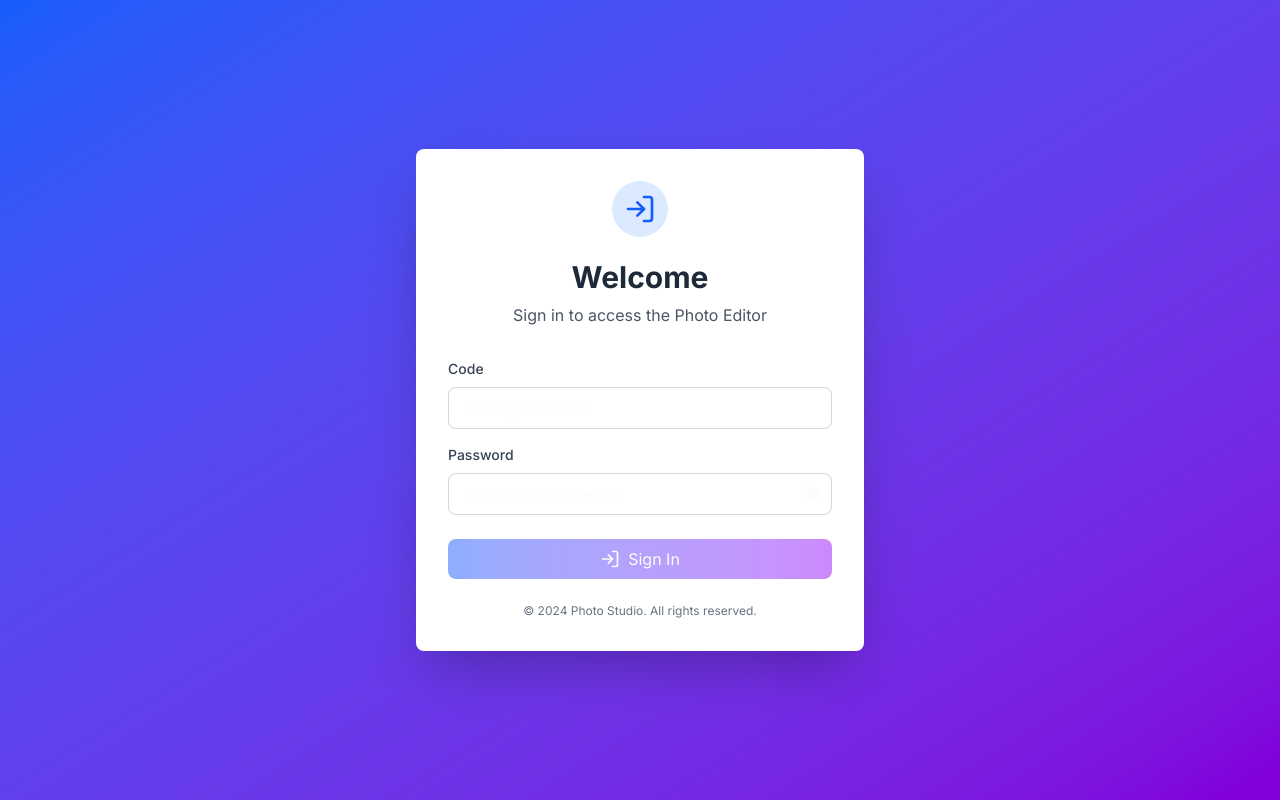
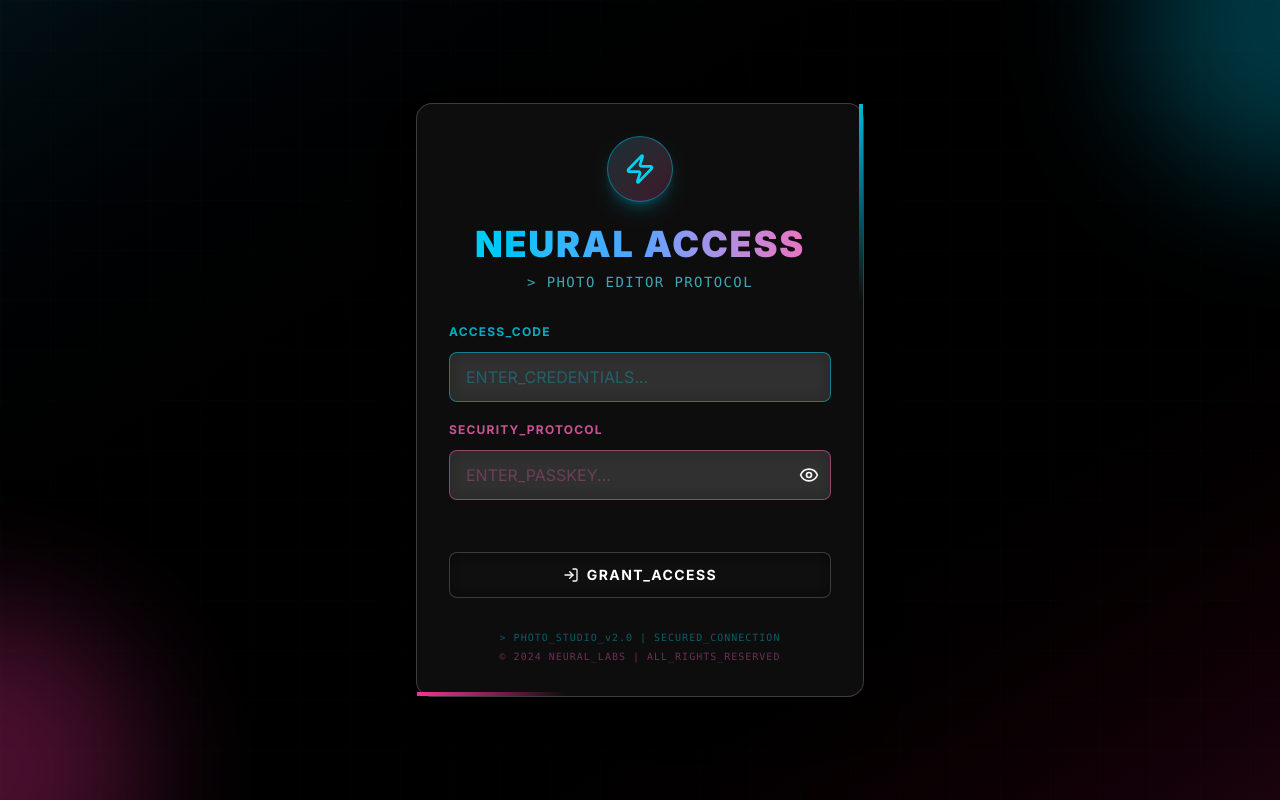
Before and after one commit to gitbuh0-byte/iddl, a React (Vite) app: page / in a window 1280 px wide. Built offline with nearby package versions, Linux system fonts and the light colour scheme.

Commit message:
Redesign login page with cyberpunk glassmorphism aesthetic

```diff
--- a/src/components/Login.tsx
+++ b/src/components/Login.tsx
@@ -1,6 +1,6 @@
 import React, { useState } from "react";
 import { motion } from "motion/react";
-import { Eye, EyeOff, LogIn } from "lucide-react";
+import { Eye, EyeOff, LogIn, Zap } from "lucide-react";
 
 interface LoginProps {
   onLoginSuccess: () => void;
@@ -45,61 +45,142 @@ export const Login: React.FC<LoginProps> = ({ onLoginSuccess }) => {
   };
 
   return (
-    <div className="min-h-screen bg-gradient-to-br from-blue-600 to-purple-700 flex items-center justify-center p-4">
+    <div className="min-h-screen bg-black overflow-hidden flex items-center justify-center p-4 relative">
+      {/* Animated background grid */}
+      <div className="absolute inset-0 bg-gradient-to-br from-cyan-900/20 via-black to-pink-900/20" />
+      <svg className="absolute inset-0 w-full h-full opacity-10 pointer-events-none">
+        <defs>
+          <pattern id="grid" width="50" height="50" patternUnits="userSpaceOnUse">
+            <path d="M 50 0 L 0 0 0 50" fill="none" stroke="rgba(0, 255, 255, 0.5)" strokeWidth="0.5"/>
+          </pattern>
+        </defs>
+        <rect width="100%" height="100%" fill="url(#grid)" />
+      </svg>
+
+      {/* Animated orbs */}
       <motion.div
-        initial={{ opacity: 0, y: 20 }}
-        animate={{ opacity: 1, y: 0 }}
-        transition={{ duration: 0.5 }}
-        className="w-full max-w-md bg-white rounded-lg shadow-2xl p-8"
+        className="absolute -top-40 -right-40 w-80 h-80 rounded-full bg-cyan-500/30 blur-3xl"
+        animate={{
+          y: [0, 30, 0],
+          x: [0, 20, 0],
+        }}
+        transition={{
+          duration: 8,
+          repeat: Infinity,
+          ease: "easeInOut",
+        }}
+      />
+      <motion.div
+        className="absolute -bottom-40 -left-40 w-80 h-80 rounded-full bg-pink-500/30 blur-3xl"
+        animate={{
+          y: [0, -30, 0],
+          x: [0, -20, 0],
+        }}
+        transition={{
+          duration: 10,
+          repeat: Infinity,
+          ease: "easeInOut",
+        }}
+      />
+
+      {/* Main content */}
+      <div className="relative z-10 w-full max-w-md">
+        <motion.div
+          initial={{ opacity: 0, y: 20, scale: 0.95 }}
+          animate={{ opacity: 1, y: 0, scale: 1 }}
+          transition={{ duration: 0.6 }}
+          className="relative"
         >
+          {/* Glowing border effect */}
+          <div className="absolute inset-0 bg-gradient-to-r from-cyan-500/50 via-purple-500/50 to-pink-500/50 rounded-2xl blur-lg opacity-0 group-hover:opacity-100 transition-opacity duration-500" />
+
+          {/* Glassmorphic card */}
+          <div className="relative backdrop-blur-2xl bg-white/5 border border-white/20 rounded-2xl p-8 shadow-2xl">
+            {/* Decorative elements */}
+            <div className="absolute top-0 right-0 w-1 h-1/3 bg-gradient-to-b from-cyan-500 to-transparent" />
+            <div className="absolute bottom-0 left-0 w-1/3 h-1 bg-gradient-to-r from-pink-500 to-transparent" />
+
             {/* Header */}
             <div className="text-center mb-8">
-          <div className="inline-block p-3 bg-blue-100 rounded-full mb-4">
-            <LogIn className="w-8 h-8 text-blue-600" />
-          </div>
-          <h1 className="text-3xl font-bold text-gray-800 mb-2">Welcome</h1>
-          <p className="text-gray-600">Sign in to access the Photo Editor</p>
+              <motion.div
+                initial={{ scale: 0, rotate: -180 }}
+                animate={{ scale: 1, rotate: 0 }}
+                transition={{ delay: 0.2, type: "spring", stiffness: 100 }}
+                className="inline-block p-4 rounded-full mb-4 bg-gradient-to-br from-cyan-500/20 to-pink-500/20 border border-cyan-500/50 shadow-lg shadow-cyan-500/25"
+              >
+                <Zap className="w-8 h-8 text-cyan-400" />
+              </motion.div>
+
+              <motion.h1
+                initial={{ opacity: 0 }}
+                animate={{ opacity: 1 }}
+                transition={{ delay: 0.3 }}
+                className="text-4xl font-black mb-2 bg-gradient-to-r from-cyan-400 via-blue-400 to-pink-400 bg-clip-text text-transparent tracking-wider"
+              >
+                NEURAL ACCESS
+              </motion.h1>
+
+              <motion.p
+                initial={{ opacity: 0 }}
+                animate={{ opacity: 1 }}
+                transition={{ delay: 0.4 }}
+                className="text-cyan-300/70 text-sm font-mono tracking-widest"
+              >
+                &gt; PHOTO EDITOR PROTOCOL
+              </motion.p>
             </div>
 
             {/* Form */}
-        <form onSubmit={handleLogin} className="space-y-4">
+            <form onSubmit={handleLogin} className="space-y-5">
               {/* Username Input */}
-          <div>
-            <label htmlFor="username" className="block text-sm font-medium text-gray-700 mb-2">
-              Code
+              <motion.div
+                initial={{ opacity: 0, x: -20 }}
+                animate={{ opacity: 1, x: 0 }}
+                transition={{ delay: 0.5 }}
+              >
+                <label htmlFor="username" className="block text-xs font-bold text-cyan-400/80 mb-3 tracking-widest">
+                  ACCESS_CODE
                 </label>
+                <div className="relative group">
                   <input
                     id="username"
                     type="text"
                     value={username}
                     onChange={(e) => setUsername(e.target.value)}
                     onKeyPress={handleKeyPress}
-              placeholder="Enter your code"
-              className="w-full px-4 py-2 border border-gray-300 rounded-lg focus:outline-none focus:ring-2 focus:ring-blue-500 focus:border-transparent transition"
+                    placeholder="ENTER_CREDENTIALS..."
+                    className="w-full px-4 py-3 bg-white/10 backdrop-blur border border-cyan-400/50 rounded-lg focus:outline-none focus:ring-2 focus:ring-cyan-400 focus:border-transparent focus:bg-white/20 transition-all duration-300 text-white placeholder-cyan-400/30 font-mono text-sm"
                     disabled={isLoading}
                   />
+                  <div className="absolute inset-0 rounded-lg bg-gradient-to-r from-cyan-500/0 via-transparent to-pink-500/0 group-focus-within:from-cyan-500/10 group-focus-within:to-pink-500/10 pointer-events-none transition-all duration-300" />
                 </div>
+              </motion.div>
 
               {/* Password Input */}
-          <div>
-            <label htmlFor="password" className="block text-sm font-medium text-gray-700 mb-2">
-              Password
+              <motion.div
+                initial={{ opacity: 0, x: -20 }}
+                animate={{ opacity: 1, x: 0 }}
+                transition={{ delay: 0.6 }}
+              >
+                <label htmlFor="password" className="block text-xs font-bold text-pink-400/80 mb-3 tracking-widest">
+                  SECURITY_PROTOCOL
                 </label>
-            <div className="relative">
+                <div className="relative group">
                   <input
                     id="password"
                     type={showPassword ? "text" : "password"}
                     value={password}
                     onChange={(e) => setPassword(e.target.value)}
                     onKeyPress={handleKeyPress}
-                placeholder="Enter your password"
-                className="w-full px-4 py-2 border border-gray-300 rounded-lg focus:outline-none focus:ring-2 focus:ring-blue-500 focus:border-transparent transition pr-10"
+                    placeholder="ENTER_PASSKEY..."
+                    className="w-full px-4 py-3 bg-white/10 backdrop-blur border border-pink-400/50 rounded-lg focus:outline-none focus:ring-2 focus:ring-pink-400 focus:border-transparent focus:bg-white/20 transition-all duration-300 text-white placeholder-pink-400/30 font-mono text-sm pr-12"
                     disabled={isLoading}
                   />
+                  <div className="absolute inset-0 rounded-lg bg-gradient-to-r from-pink-500/0 via-transparent to-cyan-500/0 group-focus-within:from-pink-500/10 group-focus-within:to-cyan-500/10 pointer-events-none transition-all duration-300" />
                   <button
                     type="button"
                     onClick={() => setShowPassword(!showPassword)}
-                className="absolute right-3 top-1/2 -translate-y-1/2 text-gray-500 hover:text-gray-700 transition"
+                    className="absolute right-3 top-1/2 -translate-y-1/2 text-pink-400/60 hover:text-pink-400 transition-colors duration-300"
                     disabled={isLoading}
                   >
                     {showPassword ? (
@@ -109,46 +190,76 @@ export const Login: React.FC<LoginProps> = ({ onLoginSuccess }) => {
                     )}
                   </button>
                 </div>
-          </div>
+              </motion.div>
 
               {/* Error Message */}
               {error && (
                 <motion.div
-              initial={{ opacity: 0 }}
-              animate={{ opacity: 1 }}
-              className="p-3 bg-red-50 border border-red-200 rounded-lg"
+                  initial={{ opacity: 0, y: -10 }}
+                  animate={{ opacity: 1, y: 0 }}
+                  className="p-3 bg-red-500/20 border border-red-500/50 rounded-lg backdrop-blur"
                 >
-              <p className="text-sm text-red-600">{error}</p>
+                  <p className="text-xs text-red-400 font-mono tracking-wide">
+                    ✗ {error}
+                  </p>
                 </motion.div>
               )}
 
               {/* Login Button */}
-          <button
+              <motion.button
+                initial={{ opacity: 0, y: 20 }}
+                animate={{ opacity: 1, y: 0 }}
+                transition={{ delay: 0.7 }}
+                whileHover={{ scale: 1.02 }}
+                whileTap={{ scale: 0.98 }}
                 type="submit"
                 disabled={isLoading || !username || !password}
-            className="w-full mt-6 bg-gradient-to-r from-blue-600 to-purple-600 text-white font-semibold py-2 rounded-lg hover:from-blue-700 hover:to-purple-700 transition disabled:opacity-50 disabled:cursor-not-allowed flex items-center justify-center gap-2"
+                className="w-full mt-8 relative group overflow-hidden"
               >
+                {/* Button gradient background */}
+                <div className="absolute inset-0 bg-gradient-to-r from-cyan-500 via-blue-500 to-pink-500 rounded-lg opacity-0 group-hover:opacity-100 transition-opacity duration-300 blur" />
+                <div className="absolute inset-0 bg-gradient-to-r from-cyan-500 via-blue-500 to-pink-500 rounded-lg opacity-0 group-hover:opacity-50 transition-opacity duration-300" />
+
+                {/* Button content */}
+                <div className="relative bg-black/40 backdrop-blur border border-white/20 group-hover:border-cyan-400/50 px-6 py-3 rounded-lg transition-all duration-300 flex items-center justify-center gap-2">
                   {isLoading ? (
                     <>
-                <div className="w-5 h-5 border-2 border-white border-t-transparent rounded-full animate-spin" />
-                Signing in...
+                      <motion.div
+                        className="w-4 h-4 border-2 border-cyan-400 border-t-pink-400 rounded-full"
+                        animate={{ rotate: 360 }}
+                        transition={{ duration: 1, repeat: Infinity }}
+                      />
+                      <span className="text-sm font-bold text-cyan-400 tracking-widest">INITIALIZING...</span>
                     </>
                   ) : (
                     <>
-                <LogIn className="w-5 h-5" />
-                Sign In
+                      <LogIn className="w-4 h-4" />
+                      <span className="text-sm font-bold text-white group-hover:text-cyan-200 transition-colors tracking-widest">
+                        GRANT_ACCESS
+                      </span>
                     </>
                   )}
-          </button>
+                </div>
+              </motion.button>
             </form>
 
             {/* Footer */}
-        <div className="mt-6 text-center">
-          <p className="text-xs text-gray-500">
-            © 2024 Photo Studio. All rights reserved.
+            <motion.div
+              initial={{ opacity: 0 }}
+              animate={{ opacity: 1 }}
+              transition={{ delay: 0.8 }}
+              className="mt-8 text-center"
+            >
+              <p className="text-[10px] text-cyan-400/40 font-mono tracking-widest">
+                &gt; PHOTO_STUDIO_v2.0 | SECURED_CONNECTION
               </p>
+              <p className="text-[10px] text-pink-400/40 font-mono tracking-widest mt-1">
+                © 2024 NEURAL_LABS | ALL_RIGHTS_RESERVED
+              </p>
+            </motion.div>
           </div>
         </motion.div>
       </div>
+    </div>
   );
 };
```
Lines whose indentation alone changed are shown as unchanged.
